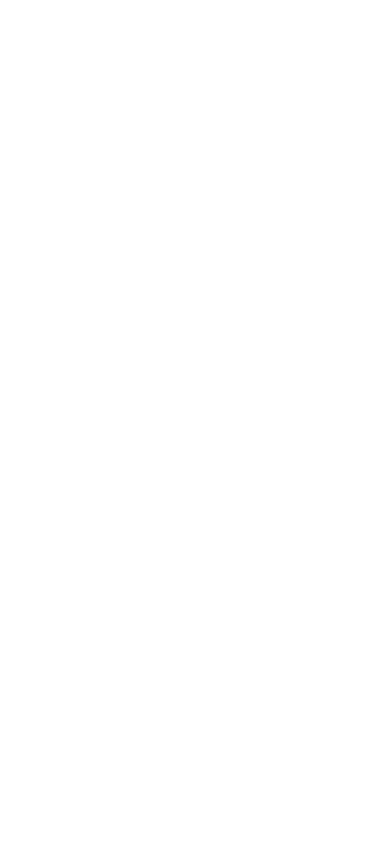
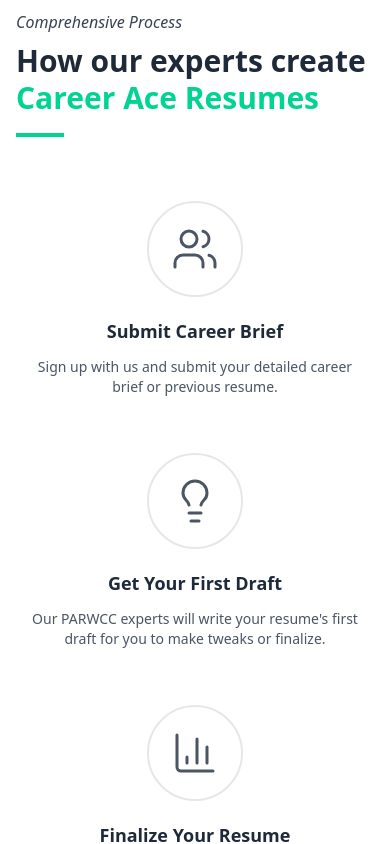
Before and after one commit to ribalarshad20/usa-resume-writers-1, a React (Vite) app: page / in a window 390 px wide. Shown: the part 8700-9544 px from the top of the page. Before the commit the page ends 8694 px from the top, so only its background shows below. Built offline with nearby package versions, Linux system fonts and the light colour scheme.

Commit message:
Added Process Section

```diff
--- /dev/null
+++ b/src/components/atoms/ProcessSection.tsx
@@ -0,0 +1,132 @@
+import React from "react";
+import { Users, Lightbulb, BarChart3, Target, LucideProps } from "lucide-react";
+
+// Background image import
+import bgImage from "../../assets/bg-process.jpg";
+
+// Type definitions
+interface ProcessStep {
+  id: number;
+  icon: React.ReactElement<LucideProps>;
+  title: string;
+  description: string;
+}
+
+interface ProcessSectionProps {
+  title: string;
+  subtitle: string;
+  steps: ProcessStep[];
+}
+
+/**
+ * A responsive process section component that displays steps with icons.
+ *
+ * @param title - The main title of the process section
+ * @param subtitle - The subtitle displayed below the main title
+ * @param steps - Array of process steps to display
+ */
+const ProcessSection: React.FC<ProcessSectionProps> = ({
+  title,
+  subtitle,
+  steps,
+}) => {
+  return (
+    <section
+      className="w-full bg-no-repeat bg-cover py-16 md:py-20"
+      style={{
+        backgroundImage: `url(${bgImage})`,
+      }}
+    >
+      <div className="max-w-7xl mx-auto py-8 px-4 sm:px-6 lg:px-8">
+        {/* Section header */}
+        <header className="mb-12 md:mb-16">
+          <p className="text-gray-700 italic text-base sm:text-lg mb-2">
+            Comprehensive Process
+          </p>
+
+          <h2 className="text-3xl sm:text-4xl md:text-5xl font-bold text-gray-800 mb-2 leading-tight">
+            {title}
+            <span className="block text-emerald-400">{subtitle}</span>
+          </h2>
+
+          <div className="w-12 md:w-16 h-1 bg-emerald-400 mt-4"></div>
+        </header>
+
+        {/* Process steps grid */}
+        <div className="grid grid-cols-1 sm:grid-cols-2 lg:grid-cols-4 gap-6 md:gap-8">
+          {steps.map((step) => (
+            <div
+              key={step.id}
+              className="flex flex-col items-center text-center p-4"
+            >
+              {/* Icon circle */}
+              <div className="w-24 h-24 sm:w-28 sm:h-28 md:w-32 md:h-32 rounded-full border-2 border-gray-200 flex items-center justify-center mb-5 md:mb-6 transition-all duration-300 hover:border-emerald-300">
+                {React.cloneElement(step.icon, {
+                  size: 48,
+                  strokeWidth: 1.5,
+                  color: "#4B5563", // text-gray-600 equivalent
+                })}
+              </div>
+
+              {/* Title */}
+              <h3 className="text-lg sm:text-xl font-bold text-gray-800 mb-3 md:mb-4">
+                {step.title}
+              </h3>
+
+              {/* Description */}
+              <p className="text-gray-600 text-sm md:text-base">
+                {step.description}
+              </p>
+            </div>
+          ))}
+        </div>
+      </div>
+    </section>
+  );
+};
+
+/**
+ * Example implementation of the ProcessSection component.
+ */
+export const ProcessSectionExample: React.FC = () => {
+  const processSteps = [
+    {
+      id: 1,
+      icon: <Users />,
+      title: "Submit Career Brief",
+      description:
+        "Sign up with us and submit your detailed career brief or previous resume.",
+    },
+    {
+      id: 2,
+      icon: <Lightbulb />,
+      title: "Get Your First Draft",
+      description:
+        "Our PARWCC experts will write your resume's first draft for you to make tweaks or finalize.",
+    },
+    {
+      id: 3,
+      icon: <BarChart3 />,
+      title: "Finalize Your Resume",
+      description:
+        "Review your draft and request for revision, if any. Finalize it to get the final files.",
+    },
+    {
+      id: 4,
+      icon: <Target />,
+      title: "Download Your Files",
+      description:
+        "Download your file. Now you are ready to apply for your dream job with a proficient resume.",
+    },
+  ];
+
+  return (
+    <ProcessSection
+      title="How our experts create"
+      subtitle="Career Ace Resumes"
+      steps={processSteps}
+    />
+  );
+};
+
+export default ProcessSection;
--- a/src/components/organasim/HomePage.tsx
+++ b/src/components/organasim/HomePage.tsx
@@ -10,6 +10,7 @@
 import zip from "../../assets/zip01.png";
 import glassdoor from "../../assets/glassdoor02.png";
 import indeed from "../../assets/indeed03.png";
+import { ProcessSectionExample } from "../atoms/ProcessSection";
 
 const logos = [
   { src: zip, alt: "ZipRecruiter" },
@@ -36,6 +37,7 @@
         buttonText="Get Started Now!"
         onButtonClick={() => console.log("Button clicked")}
       />
+      <ProcessSectionExample />
     </div>
   );
 };
```
Also changed, not shown: src/assets/bg-process.jpg (added).
